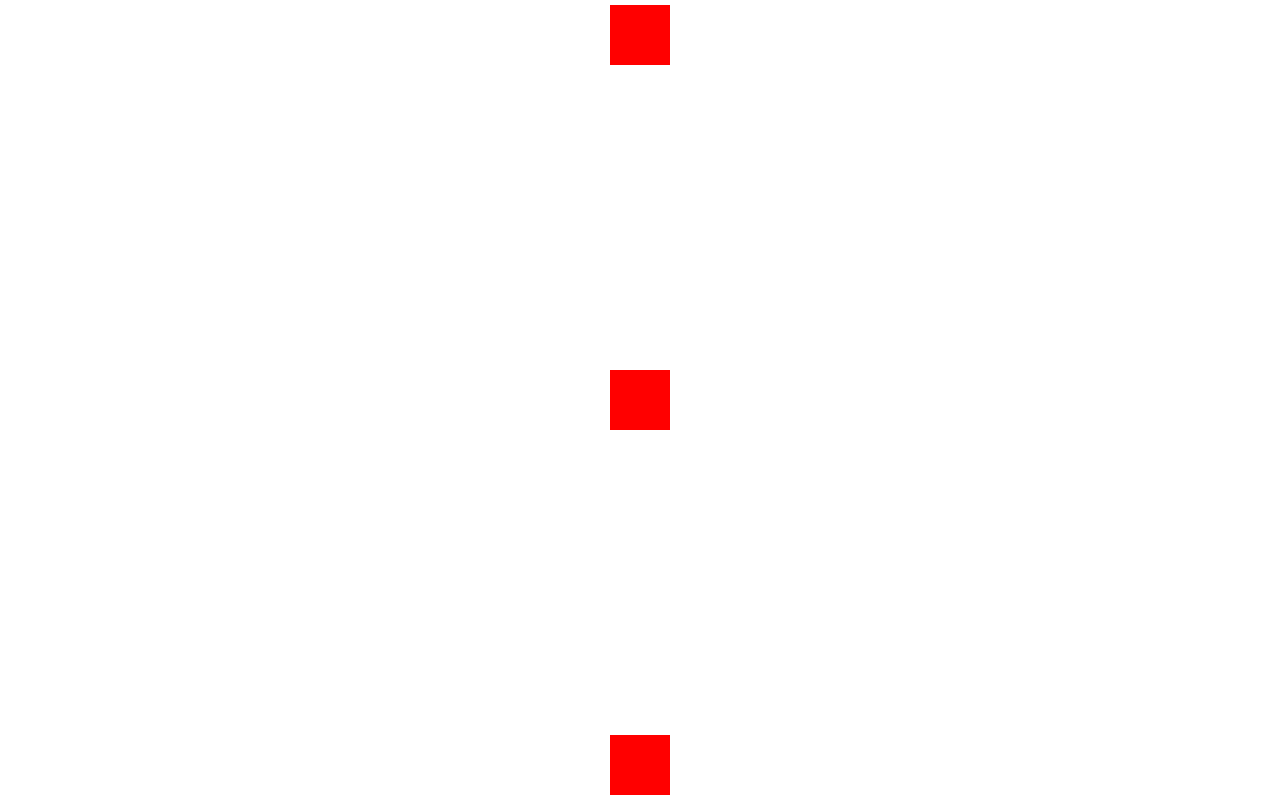
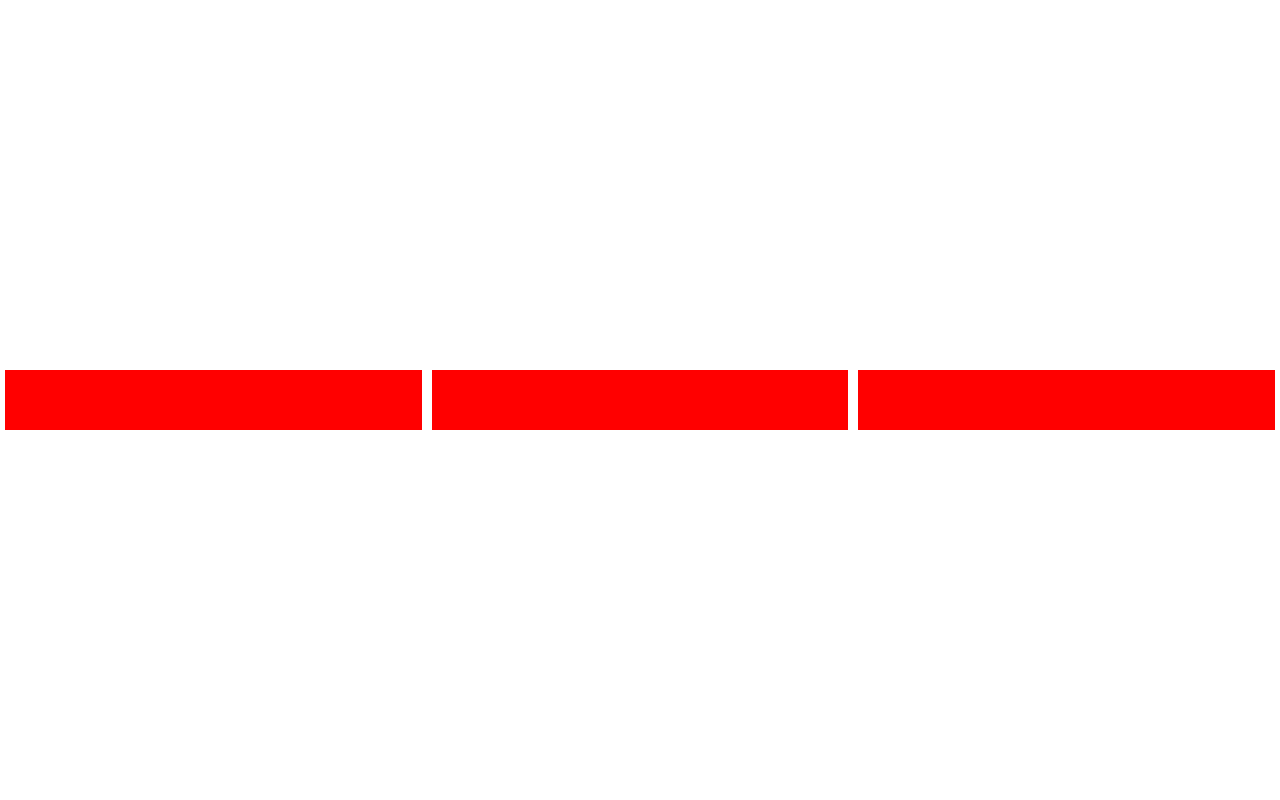
Before and after one commit to charliedeus/flexbox, a plain HTML site: page index.html in a window 1280 px wide. Drawn offline with Linux system fonts and the light colour scheme.

Commit message:
Redimensionando itens

```diff
--- a/styles.css
+++ b/styles.css
@@ -1,19 +1,22 @@
-html, body, #app {
+html,
+body,
+#app {
   height: 100%;
   margin: 0;
 }
 
 #app {
   display: flex;
-  flex-direction: column;
+  flex-direction: row;
 
   align-items: center;
   justify-content: space-between;
 }
 
 .box {
-  width: 60px;
+  width: 100px;
   height: 60px;
   background: red;
   margin: 5px;
+  flex: 1;
 }
```
